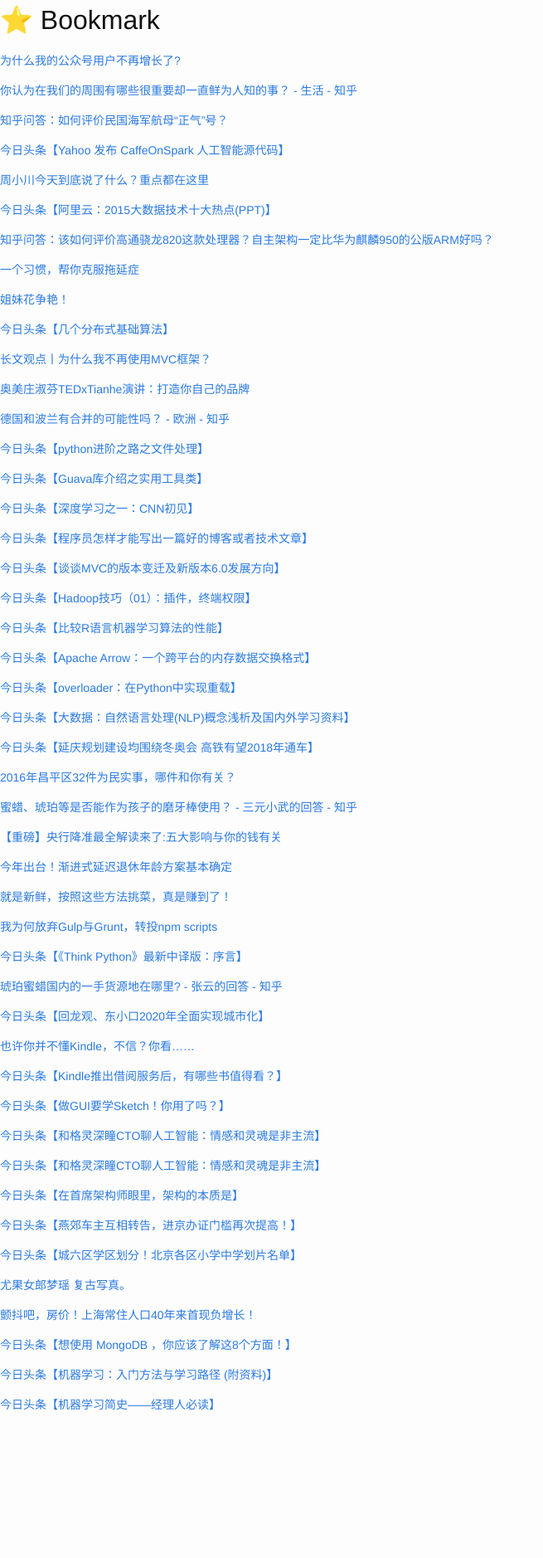
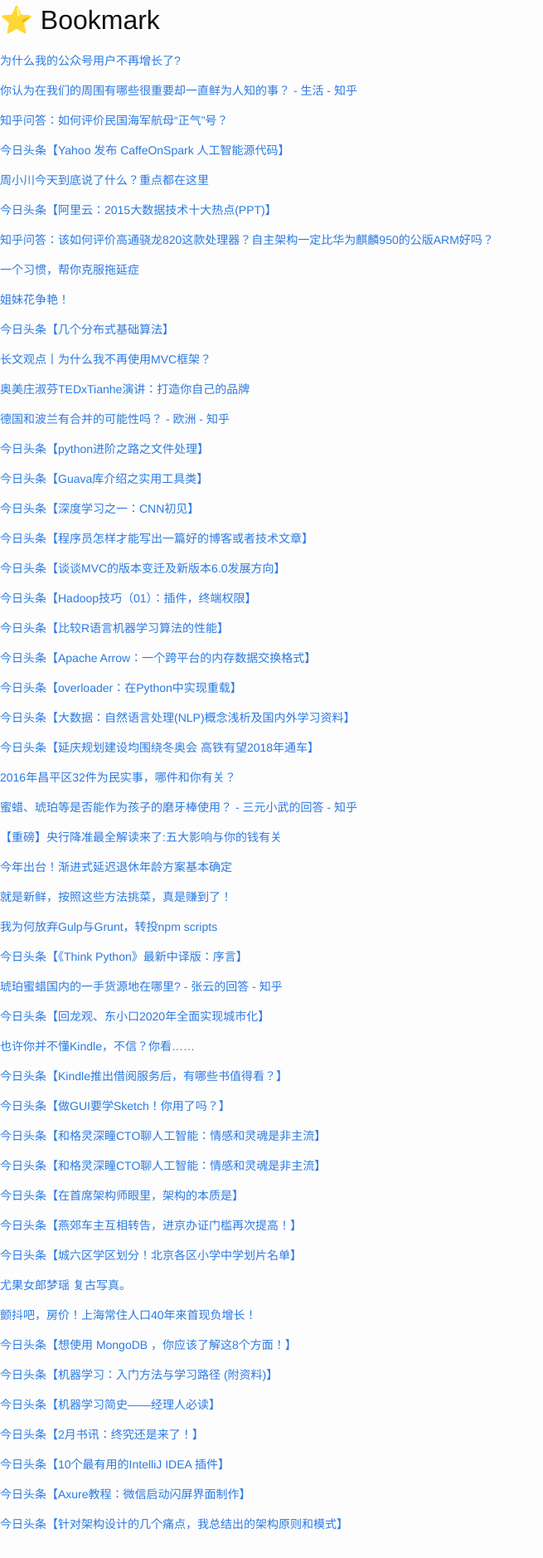
Before and after one commit to cnwarden/cnwarden.github.io, a Jekyll site: the page built from fav/index.md, in a window 1280 px wide. Shown: the whole page at 83% size, without its empty margins (0-655 px from the left). Built offline with Jekyll 4.4.1, drawn with Linux system fonts in a browser that asks for light colours; emoji names are drawn with the system emoji font; before the commit the page ends 1734 px from its top, so only the background shows below that.

Commit message:
auto commit

```diff
--- a/fav/index.md
+++ b/fav/index.md
@@ -96,3 +96,11 @@ title:  fav
 [今日头条【机器学习：入门方法与学习路径 (附资料)】](http://toutiao.com/item/6257002171842167298/?iid=3764603574&app=news_article&tt_from=android_share&utm_source=email&utm_medium=toutiao_android&utm_campaign=client_share)
 
 [今日头条【机器学习简史——经理人必读】](http://toutiao.com/item/6256658044734669314/?iid=3764603574&app=news_article&tt_from=android_share&utm_source=email&utm_medium=toutiao_android&utm_campaign=client_share)
+
+[今日头条【2月书讯：终究还是来了！】](http://toutiao.com/item/6256696292609622530/?iid=3764603574&app=news_article&tt_from=android_share&utm_source=email&utm_medium=toutiao_android&utm_campaign=client_share)
+
+[今日头条【10个最有用的IntelliJ IDEA 插件】](http://toutiao.com/item/6257026723712336385/?iid=3764603574&app=news_article&tt_from=android_share&utm_source=email&utm_medium=toutiao_android&utm_campaign=client_share)
+
+[今日头条【Axure教程：微信启动闪屏界面制作】](http://toutiao.com/item/6256910251845485057/?iid=3764603574&app=news_article&tt_from=android_share&utm_source=email&utm_medium=toutiao_android&utm_campaign=client_share)
+
+[今日头条【针对架构设计的几个痛点，我总结出的架构原则和模式】](http://toutiao.com/item/6256320275680330242/?iid=3764603574&app=news_article&tt_from=android_share&utm_source=email&utm_medium=toutiao_android&utm_campaign=client_share)
```
